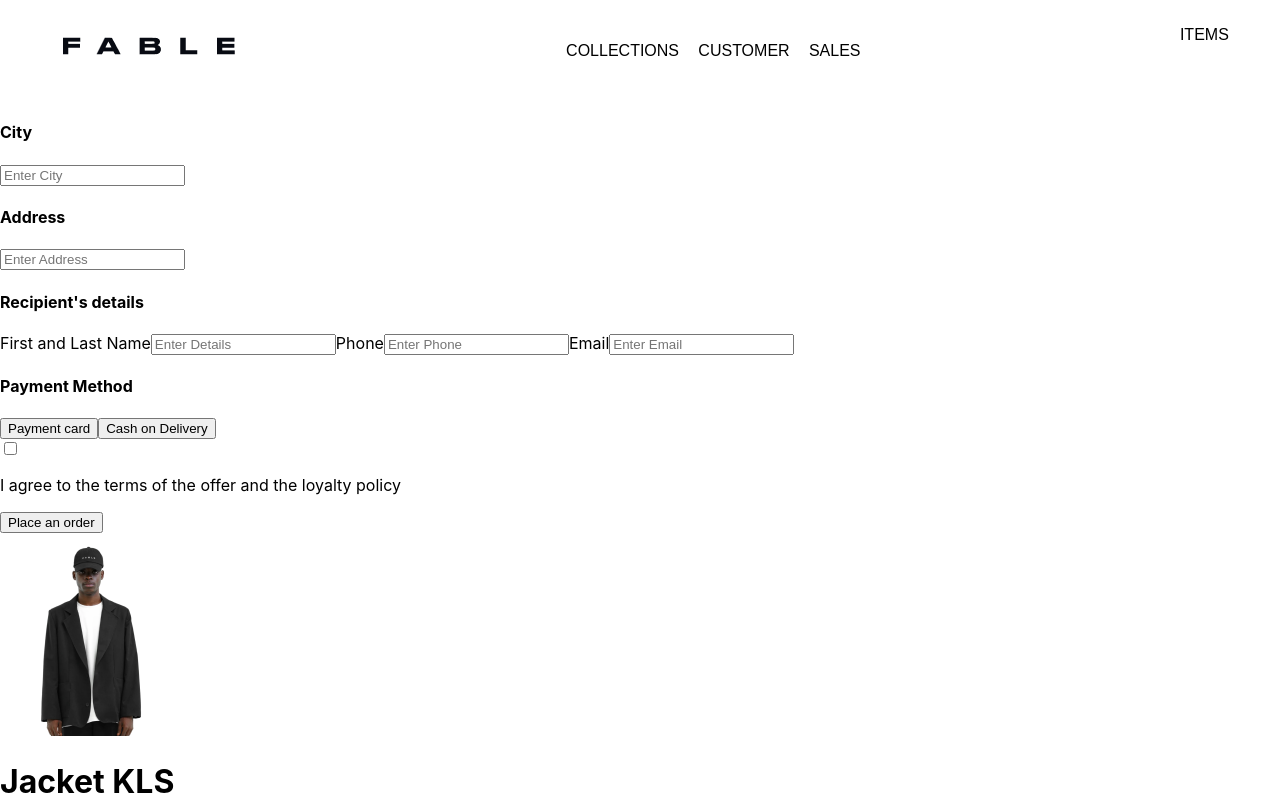
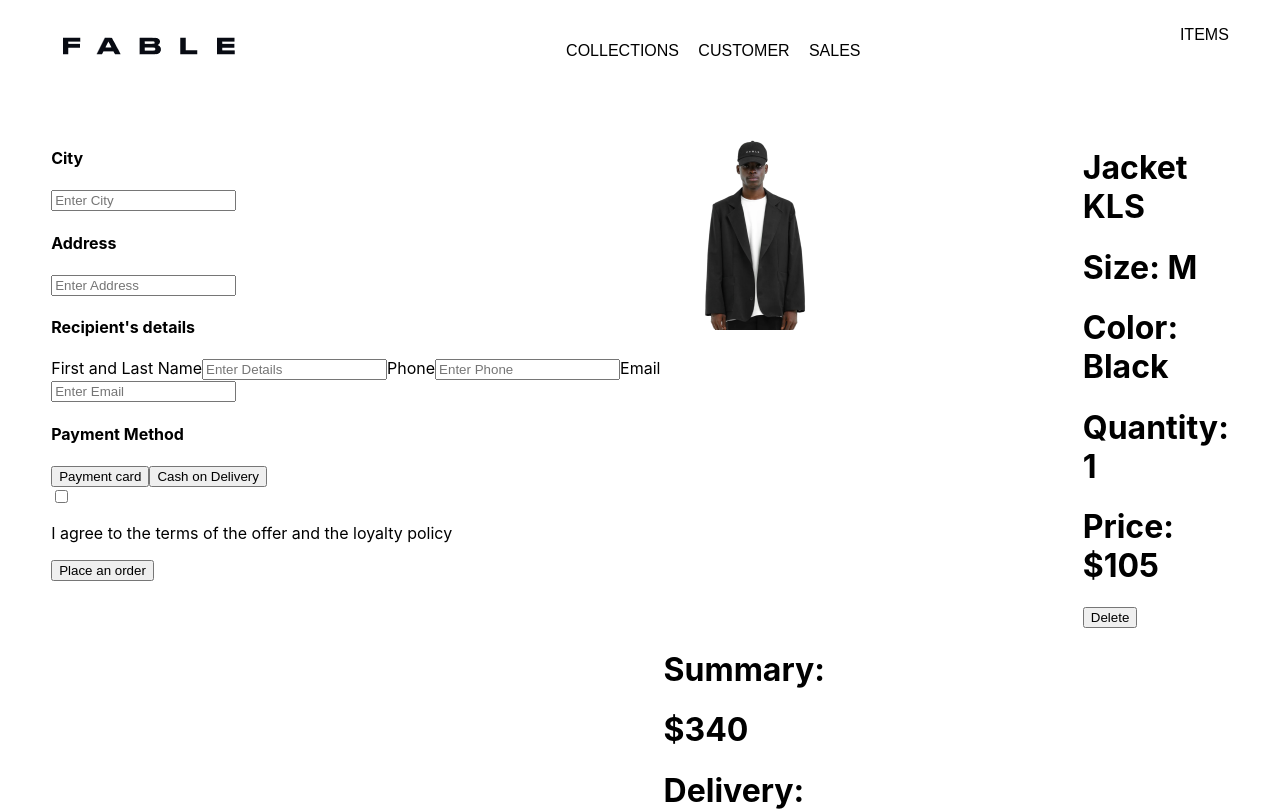
Before and after one commit to alison2686/fashion-app, a React (Create React App) app: page /cart in a window 1280 px wide. Shown: the top 811 px of the page. Built offline with nearby package versions, Linux system fonts and the light colour scheme; a web font is replaced by a local one.

Commit message:
add OrderCard css

```diff
--- a/src/Components/OrderCard/OrderCard.css
+++ b/src/Components/OrderCard/OrderCard.css
@@ -0,0 +1,14 @@
+.orderCardGenCon{
+    display: flex;
+}
+
+.orderCardImgCon{
+    display: flex;
+    flex-direction: row;
+    align-items: center;
+    padding: 0px;
+    gap: 20px;
+    width: 601px;
+    height: 203px;
+    backckground: #FFFFFF;
+}
--- a/src/Components/OrderCard/OrderCard.js
+++ b/src/Components/OrderCard/OrderCard.js
@@ -1,10 +1,11 @@
 import React from 'react'
 import OrderFoto from '../../Assests/Rectangle 65.png'
+import './OrderCard.css'
 
 const OrderCard = () => {
   return (
-    <div>
-      <div>
+    <div className='orderCardGenCon'>
+      <div className='orderCardImgCon'>
         <img src={OrderFoto} alt='order' />
       </div>
       <div>
--- a/src/Pages/Cart.js
+++ b/src/Pages/Cart.js
@@ -6,11 +6,11 @@ import '../Styles/Cart.css'
 
 const Cart = () => {
   return (
-    <div>
-      <div>
+    <div className='cartCon'>
+      <div className='formCon'>
         <Form />
       </div>
-      <div>
+      <div className='orderCardCon'>
         <div>
           <OrderCard />
         </div>
--- a/src/Styles/Cart.css
+++ b/src/Styles/Cart.css
@@ -0,0 +1,13 @@
+.cartCon{
+    display: flex;
+    justify-content: space-between;
+    margin: 2% 4%;
+}
+
+.formCard{
+    width: 48%;
+}
+
+.orderCardCon{
+    width: 48%;
+}
```
